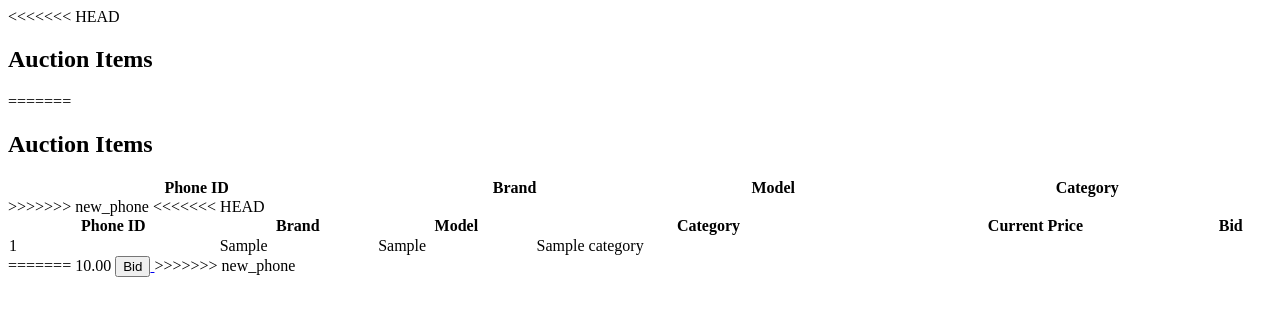
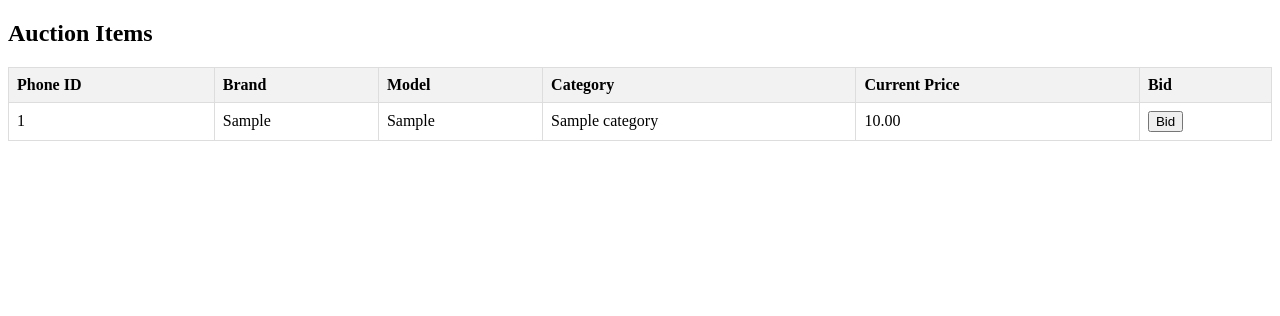
Before and after one commit to liu-nikki/Auction-system, a Django app: page /phone/ in a window 1280 px wide. Shown: the top 316 px of the page. Run offline with Django 5.2, Linux system fonts and the light colour scheme; tables that the repository leaves empty hold one stand-in row (values such as "Sample post"); lists and menus that the app fills with data are empty.

Commit message:
updated main

```diff
--- a/template/phone.html
+++ b/template/phone.html
@@ -9,36 +9,19 @@
             border-collapse: collapse;
             width: 100%;
         }
-<<<<<<< HEAD
-=======
 
->>>>>>> new_phone
         th, td {
             border: 1px solid #dddddd;
             text-align: left;
             padding: 8px;
         }
-<<<<<<< HEAD
-=======
 
->>>>>>> new_phone
         th {
             background-color: #f2f2f2;
         }
     </style>
 </head>
 <body>
-<<<<<<< HEAD
-    <h2>Auction Items</h2>
-    <table>
-        <tr>
-            <th>Phone ID</th>
-            <th>Brand</th>
-            <th>Model</th>
-            <th>Category</th>
-        </tr>
-        {% for phone in phones %}
-=======
 <h2>Auction Items</h2>
 <table>
     <tr>
@@ -50,17 +33,11 @@
         <th>Bid</th>
     </tr>
     {% for phone in phones %}
->>>>>>> new_phone
     <tr>
         <td>{{ phone.phone_id }}</td>
         <td>{{ phone.brand }}</td>
         <td>{{ phone.model }}</td>
         <td>{{ phone.category.category_name }}</td>
-<<<<<<< HEAD
-        </tr>
-        {% endfor %}
-    </table>
-=======
         <td>{{ phone.current_price }}</td>
         <td><a href="url pending">
             <button>Bid</button>
@@ -69,6 +46,5 @@
     </tr>
     {% endfor %}
 </table>
->>>>>>> new_phone
 </body>
 </html>
```
Lines whose indentation alone changed are shown as unchanged.
